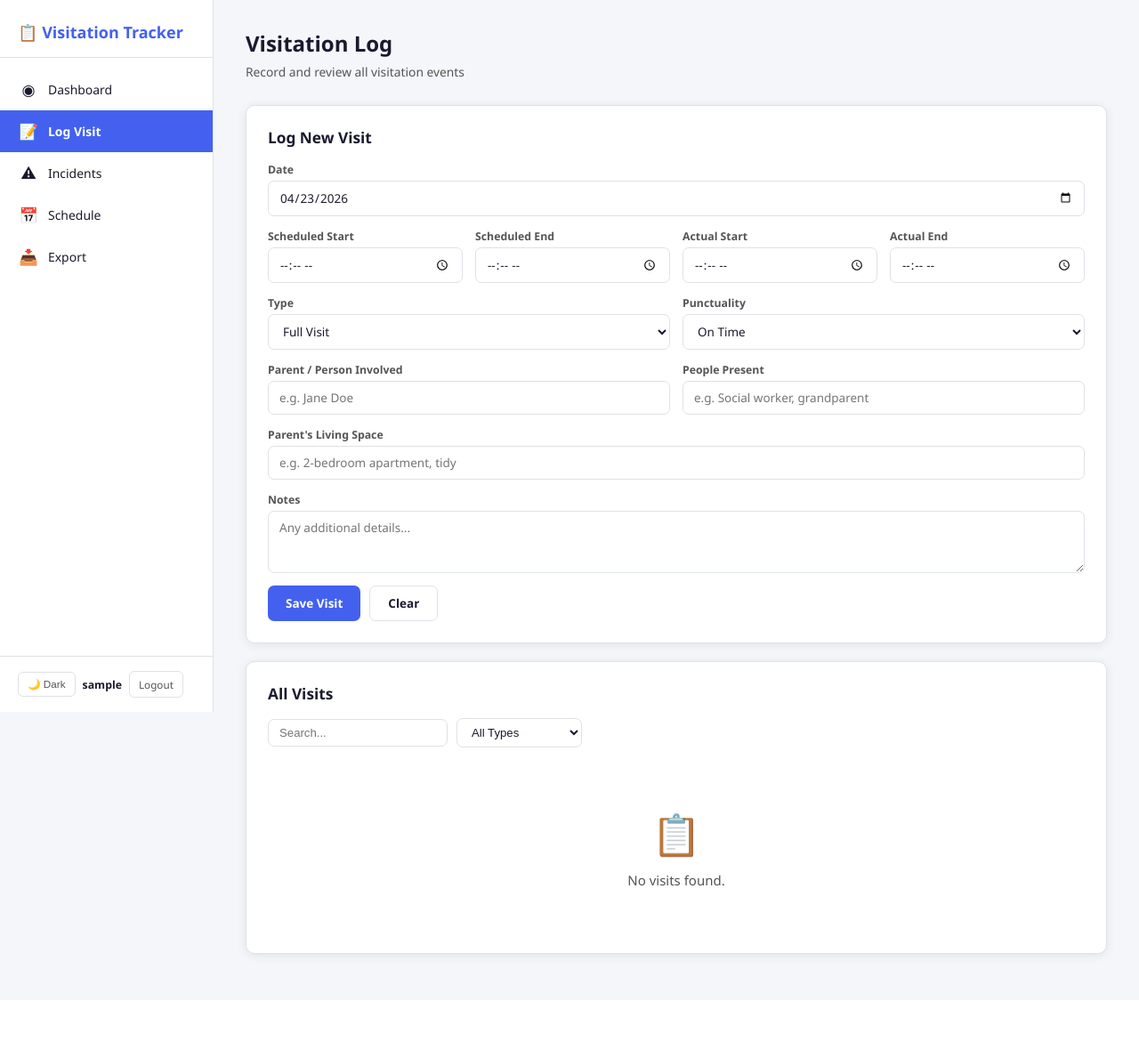
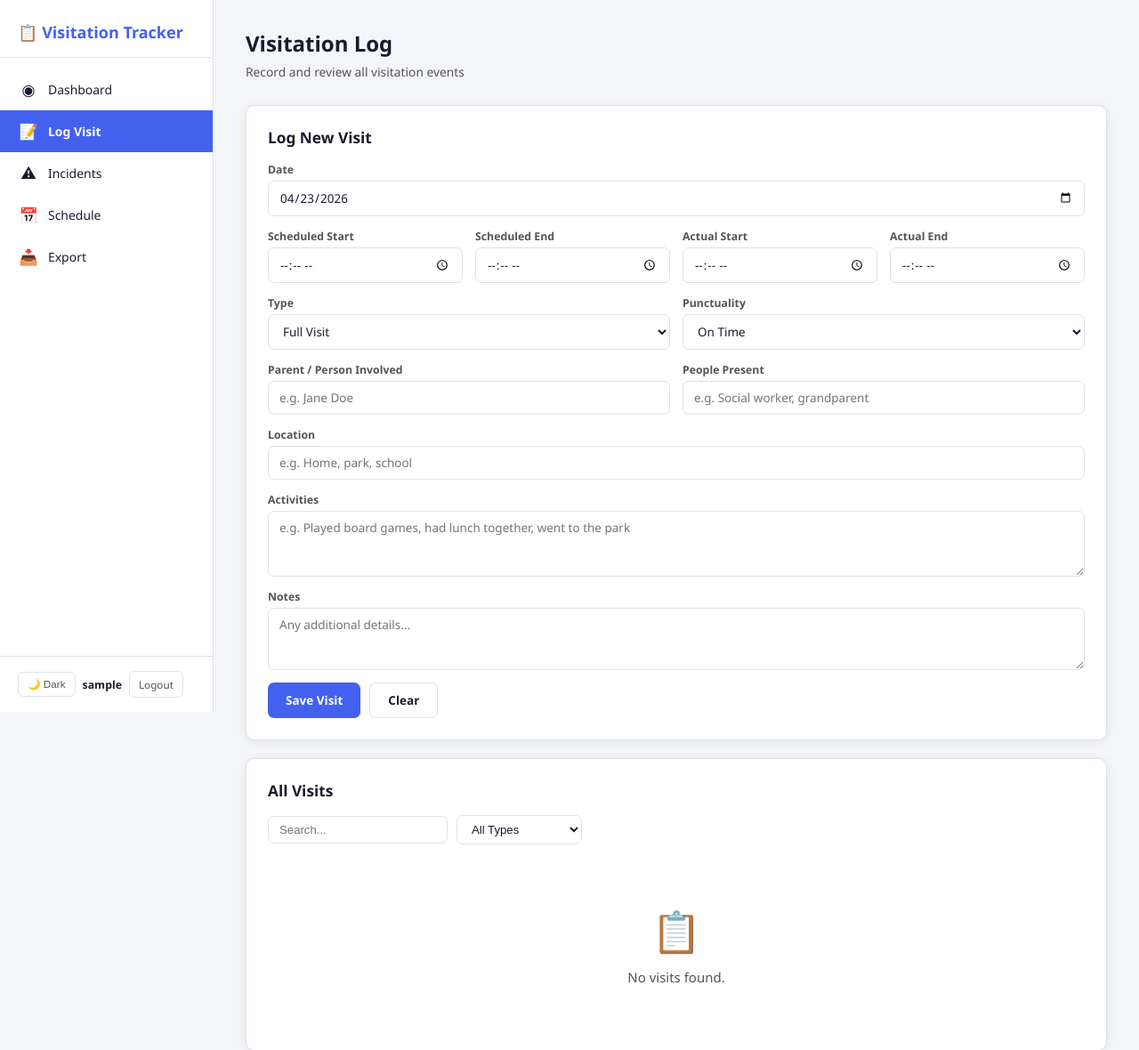
Before and after one commit to pavel741/Tracker, a Flask app: page /log in a window 1280 px wide. Shown: the top 1180 px of the page at 89% size. Before the commit the page ends 1080 px from the top, so only its background shows below. Run offline with Flask 3, Linux system fonts and the light colour scheme; the visitor is signed in with stand-in values (Sample User, id 1); data that the repository does not hold is empty; some libraries are stand-ins or nearby versions.

Commit message:
pushing new features

```diff
--- a/app.py
+++ b/app.py
@@ -57,6 +57,7 @@ class Visit(db.Model):
     person = db.Column(db.String(120))
     witnesses = db.Column(db.String(250))
     location = db.Column(db.String(250))
+    activities = db.Column(db.Text)
     notes = db.Column(db.Text)
     created_at = db.Column(db.DateTime, default=datetime.utcnow)
     incidents = db.relationship("Incident", backref="related_visit", lazy=True)
@@ -74,6 +75,7 @@ class Visit(db.Model):
             "person": self.person or "",
             "witnesses": self.witnesses or "",
             "location": self.location or "",
+            "activities": self.activities or "",
             "notes": self.notes or "",
             "created_at": self.created_at.isoformat() if self.created_at else "",
         }
@@ -141,6 +143,8 @@ with app.app_context():
             conn.execute(db.text("ALTER TABLE visit ADD COLUMN actual_start_time VARCHAR(5)"))
         if "actual_end_time" not in visit_cols:
             conn.execute(db.text("ALTER TABLE visit ADD COLUMN actual_end_time VARCHAR(5)"))
+        if "activities" not in visit_cols:
+            conn.execute(db.text("ALTER TABLE visit ADD COLUMN activities TEXT"))
         conn.commit()
 
 # ── Auth Routes ───────────────────────────────────────────────────────
@@ -258,6 +262,7 @@ def api_visits():
             v for v in visits
             if search in (v.person or "").lower()
             or search in (v.location or "").lower()
+            or search in (v.activities or "").lower()
             or search in (v.notes or "").lower()
             or search in v.type.lower()
             or search in v.date.isoformat()
@@ -281,6 +286,7 @@ def api_create_visit():
         person=d.get("person"),
         witnesses=d.get("witnesses"),
         location=d.get("location"),
+        activities=d.get("activities"),
         notes=d.get("notes"),
     )
     db.session.add(v)
@@ -303,6 +309,7 @@ def api_update_visit(vid):
     v.person = d.get("person")
     v.witnesses = d.get("witnesses")
     v.location = d.get("location")
+    v.activities = d.get("activities")
     v.notes = d.get("notes")
     db.session.commit()
     return jsonify(v.to_dict())
@@ -463,9 +470,9 @@ def api_export_csv():
             .all()
         )
         writer.writerow(["VISITATION LOG"])
-        writer.writerow(["Date", "Scheduled Start", "Scheduled End", "Actual Start", "Actual End", "Type", "Punctuality", "Person", "People Present", "Living Space", "Notes"])
+        writer.writerow(["Date", "Scheduled Start", "Scheduled End", "Actual Start", "Actual End", "Type", "Punctuality", "Person", "People Present", "Location", "Activities", "Notes"])
         for v in vlist:
-            writer.writerow([v.date.isoformat(), v.start_time, v.end_time or "", v.actual_start_time or "", v.actual_end_time or "", v.type, v.punctuality, v.person or "", v.witnesses or "", v.location or "", v.notes or ""])
+            writer.writerow([v.date.isoformat(), v.start_time, v.end_time or "", v.actual_start_time or "", v.actual_end_time or "", v.type, v.punctuality, v.person or "", v.witnesses or "", v.location or "", v.activities or "", v.notes or ""])
         writer.writerow([])
 
     if dtype in ("incidents", "all"):
@@ -577,6 +584,7 @@ def api_restore():
             person=vd.get("person"),
             witnesses=vd.get("witnesses"),
             location=vd.get("location"),
+            activities=vd.get("activities"),
             notes=vd.get("notes"),
         )
         db.session.add(v)
--- a/templates/export.html
+++ b/templates/export.html
@@ -75,14 +75,14 @@ async function exportPDF() {
     doc.text('Visitation Log', 14, 62);
     doc.autoTable({
       startY: 66,
-      head: [['Date', 'Scheduled', 'Actual', 'Type', 'Status', 'Person', 'Living Space']],
+      head: [['Date', 'Scheduled', 'Actual', 'Type', 'Status', 'Person', 'Location', 'Activities']],
       body: data.visits.map(v => [
         v.date,
         v.start_time + (v.end_time ? '-' + v.end_time : ''),
         (v.actual_start_time || '-') + (v.actual_end_time ? '-' + v.actual_end_time : ''),
         v.type,
         v.punctuality === 'ontime' ? 'On Time' : v.punctuality === 'late' ? 'Late' : 'No-Show',
-        v.person, v.location || ''
+        v.person, v.location || '', (v.activities || '').slice(0, 60)
       ]),
       styles: { fontSize: 8, cellPadding: 2 },
       headStyles: { fillColor: [67, 97, 238] },
--- a/templates/log.html
+++ b/templates/log.html
@@ -29,7 +29,10 @@
       <div class="form-group"><label>People Present</label><input type="text" id="vWitness" placeholder="e.g. Social worker, grandparent"></div>
     </div>
     <div class="form-row">
-      <div class="form-group"><label>Parent's Living Space</label><input type="text" id="vLocation" placeholder="e.g. 2-bedroom apartment, tidy"></div>
+      <div class="form-group"><label>Location</label><input type="text" id="vLocation" placeholder="e.g. Home, park, school"></div>
+    </div>
+    <div class="form-row">
+      <div class="form-group"><label>Activities</label><textarea id="vActivities" rows="3" placeholder="e.g. Played board games, had lunch together, went to the park"></textarea></div>
     </div>
     <div class="form-row">
       <div class="form-group"><label>Notes</label><textarea id="vNotes" placeholder="Any additional details..."></textarea></div>
@@ -72,16 +75,17 @@ function renderVisitTable(visits) {
     document.getElementById('visitTableWrap').innerHTML = '<div class="empty-state"><div class="icon">&#128203;</div><p>No visits found.</p></div>';
     return;
   }
-  let h = '<table><thead><tr><th>Date</th><th>Scheduled</th><th>Actual</th><th>Type</th><th>Person</th><th>Status</th><th>Living Space</th><th></th></tr></thead><tbody>';
+  let h = '<table><thead><tr><th>Date</th><th>Scheduled</th><th>Actual</th><th>Type</th><th>Person</th><th>Status</th><th>Location</th><th>Activities</th><th></th></tr></thead><tbody>';
   visits.forEach(v => {
     const badge = v.punctuality === 'ontime' ? 'green' : v.punctuality === 'late' ? 'orange' : 'red';
     const label = v.punctuality === 'ontime' ? 'On Time' : v.punctuality === 'late' ? 'Late' : 'No-Show';
     const scheduled = v.start_time + (v.end_time ? ' - ' + v.end_time : '');
     const actual = v.actual_start_time ? v.actual_start_time + (v.actual_end_time ? ' - ' + v.actual_end_time : '') : '-';
+    const acts = v.activities ? (v.activities.length > 40 ? v.activities.slice(0, 40) + '...' : v.activities) : '-';
     h += `<tr>
       <td>${fmtDate(v.date)}</td><td>${scheduled}</td><td>${actual}</td><td>${esc(v.type)}</td>
       <td>${esc(v.person)}</td><td><span class="badge badge-${badge}">${label}</span></td>
-      <td>${esc(v.location || '-')}</td>
+      <td>${esc(v.location || '-')}</td><td>${esc(acts)}</td>
       <td class="actions">
         <button title="Edit" onclick='editVisit(${JSON.stringify(v)})'>&#9998;</button>
         <button title="Delete" onclick="deleteEntry('/api/visits/${v.id}', loadVisits)">&#128465;</button>
@@ -106,6 +110,7 @@ async function saveVisit(e) {
     person: document.getElementById('vPerson').value,
     witnesses: document.getElementById('vWitness').value,
     location: document.getElementById('vLocation').value,
+    activities: document.getElementById('vActivities').value,
     notes: document.getElementById('vNotes').value,
   };
   const url = id ? `/api/visits/${id}` : '/api/visits';
@@ -127,6 +132,7 @@ function editVisit(v) {
   document.getElementById('vPerson').value = v.person || '';
   document.getElementById('vWitness').value = v.witnesses || '';
   document.getElementById('vLocation').value = v.location || '';
+  document.getElementById('vActivities').value = v.activities || '';
   document.getElementById('vNotes').value = v.notes || '';
   document.getElementById('visitFormTitle').textContent = 'Edit Visit';
   document.getElementById('visitSubmitBtn').textContent = 'Update Visit';
```
